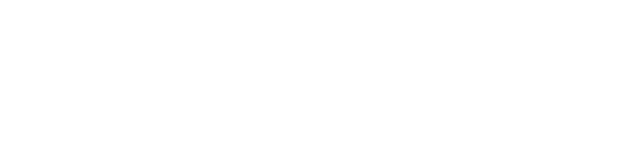
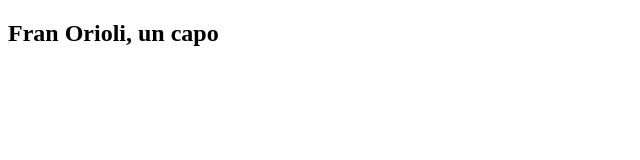
Before and after one commit to Joaco-gavernet/proyecto-solidario, a plain HTML site: page index.html in a window 1280 px wide. Shown: the whole page, without its empty margins (0-640 px from the left). Drawn offline with Linux system fonts and the light colour scheme.

Commit message:
Titulo y h2

```diff
--- a/index.html
+++ b/index.html
@@ -5,6 +5,7 @@
     <meta http-equiv="X-UA-Compatible" content="IE=edge">
     <meta name="viewport" content="width=device-width, initial-scale=1.0">
     <title>Document</title>
+    <h2>Fran Orioli, un capo</h2>
 </head>
 <body>
 
```
